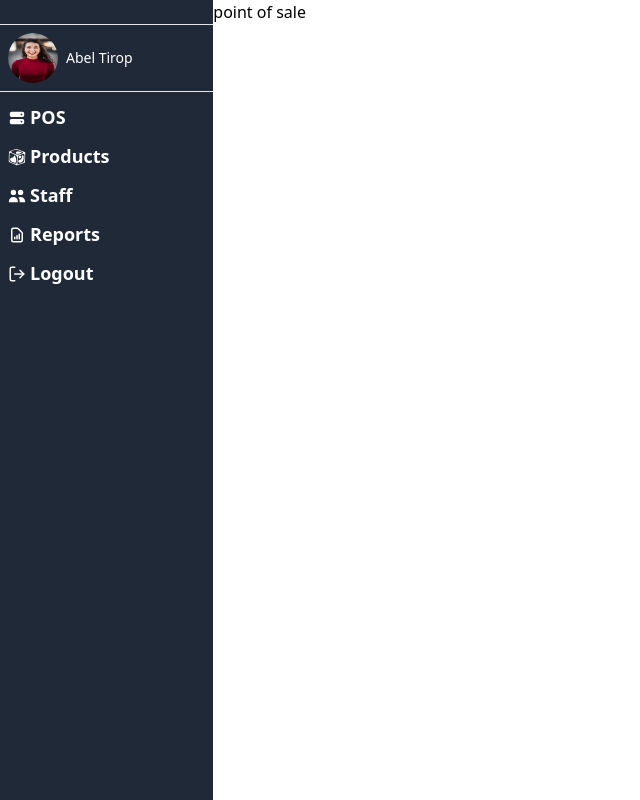
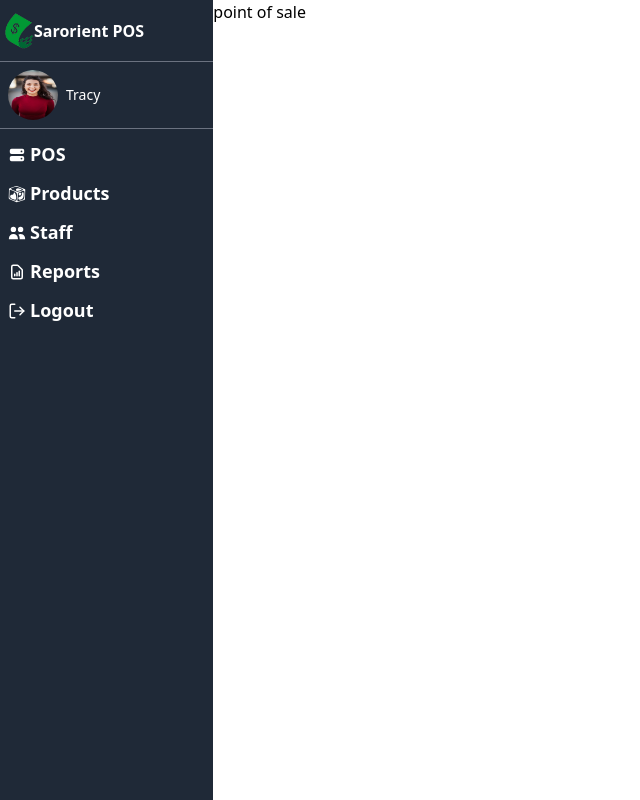
Before and after one commit to saretoduncan/sarorient-pos, a Next.js app: page /main/pos in a window 1280 px wide. Shown: the whole page, without its empty margins (0-640 px from the left). Built offline with nearby package versions, Linux system fonts and the light colour scheme.

Commit message:
complete sidebar design

```diff
--- a/app/components/SideBar.tsx
+++ b/app/components/SideBar.tsx
@@ -5,6 +5,7 @@ import { FiLogOut } from "react-icons/fi";
 import { GiIceCube } from "react-icons/gi";
 import { HiOutlineDocumentReport, HiServer, HiUsers } from "react-icons/hi";
 import profile from "../../public/profile_pic.jpg";
+import logo from "../../public/pos_logo.png"
 /**
  *
  *
@@ -17,11 +18,16 @@ const SideBar = () => {
     <>
       {" "}
       <section>
-        <section className="flex text-md-xl mb-3  justify-items-center"></section>
-        <section className="flex text-md-xl mb-3  justify-items-center px-2 border-y py-2">
+        <section className="flex text-md-xl mb-3  justify-items-center">
+          <figure className="flex px-1">
+           <img src={logo.src} alt="pos logo" className="w-[30px]" />
+           <figcaption className="self-center font-bold">Sarorient POS</figcaption>
+          </figure>
+        </section>
+        <section className="flex text-md-xl mb-3  justify-items-center px-2 border-y border-gray-500 py-2">
           <figure className="flex">
             <img src={profile.src} alt="profile picture" className="w-[50px] h-[50px] rounded-[50%]" />
-            <figcaption className="self-center ps-2 text-sm">Abel Tirop</figcaption>
+            <figcaption className="self-center ps-2 text-sm">Tracy</figcaption>
           </figure>
         </section>
         <section className="px-2 ">
```
